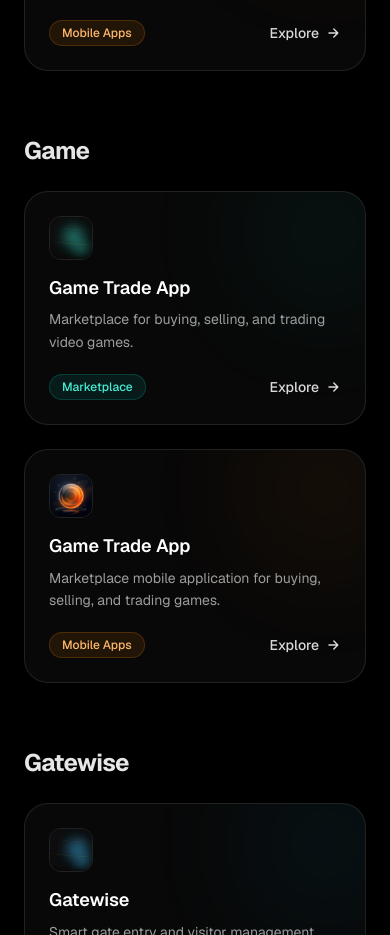
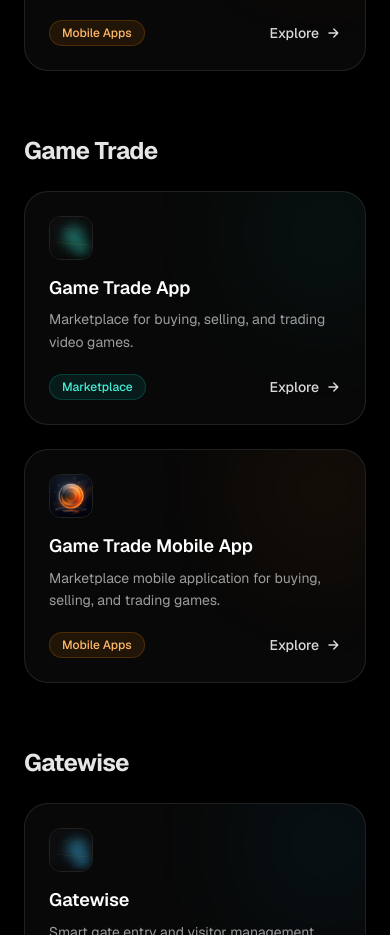
Before and after one commit to doutyacodes/byroice-web, a Next.js app: page /business in a window 390 px wide. Shown: the part 5520-6455 px from the top of the page. Built offline with nearby package versions, Linux system fonts and the light colour scheme.

Commit message:
Rename Game Trade mobile app and group under Game Trade

```diff
--- a/components/business/BusinessGrid.tsx
+++ b/components/business/BusinessGrid.tsx
@@ -17,6 +17,7 @@ function getGroupName(name: string): string {
   if (name.includes("Mapogram")) return "Mapogram";
   if (name.includes("Homedel")) return "Homedel";
   if (name.includes("PersAnalytics")) return "PersAnalytics";
+  if (name.includes("Game Trade")) return "Game Trade";
   if (name.includes("AI Prayer") || name.includes("AI Lawyer") || name.includes("AI Judge")) return "AI Tools";
 
   return name.split(" ")[0];
--- a/lib/businesses.ts
+++ b/lib/businesses.ts
@@ -493,7 +493,7 @@ export const BUSINESSES: Business[] = [
   },
   {
     id: "game-trade-mobile",
-    name: "Game Trade App",
+    name: "Game Trade Mobile App",
     category: "Mobile Apps",
     description:
       "Marketplace mobile application for buying, selling, and trading games.",
```
